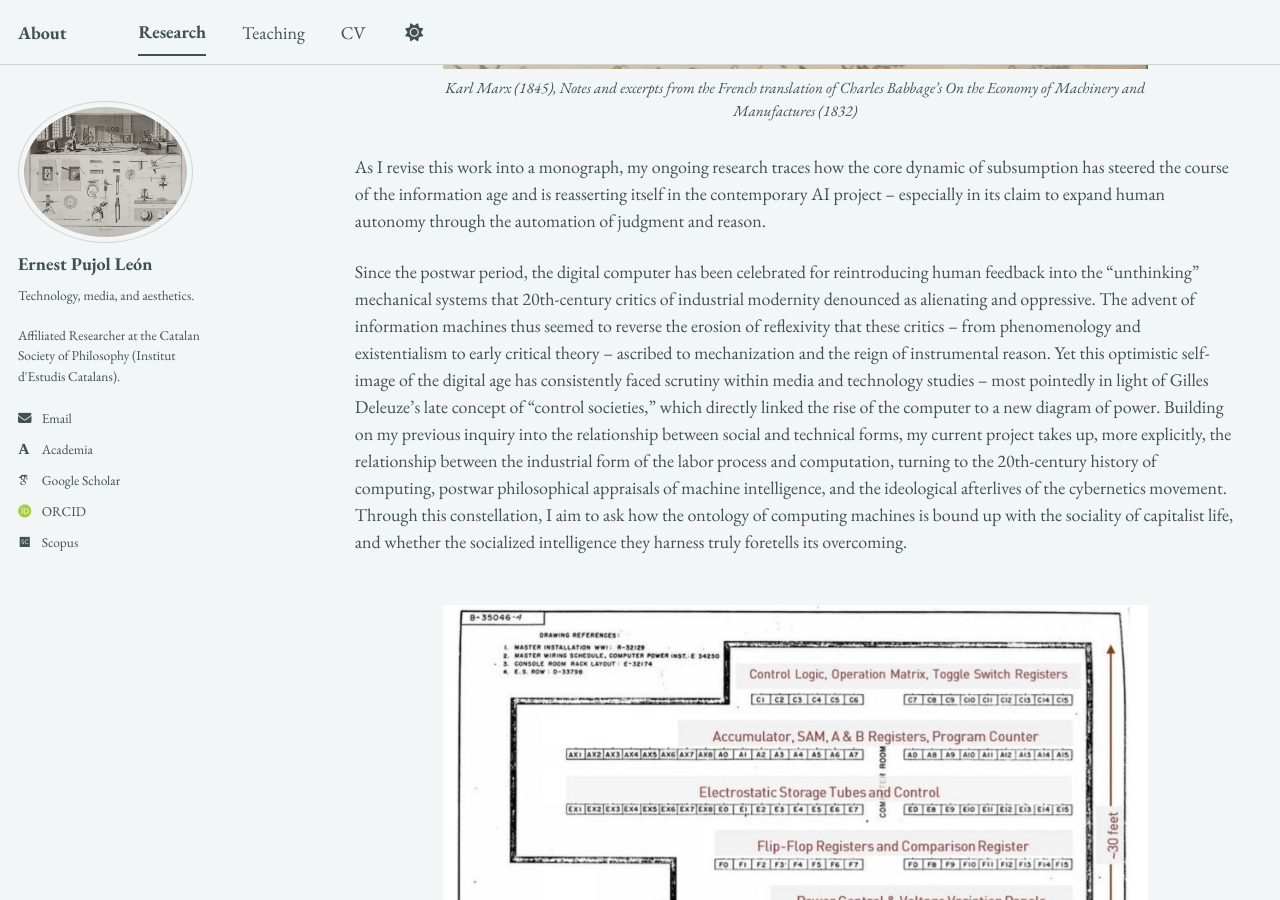
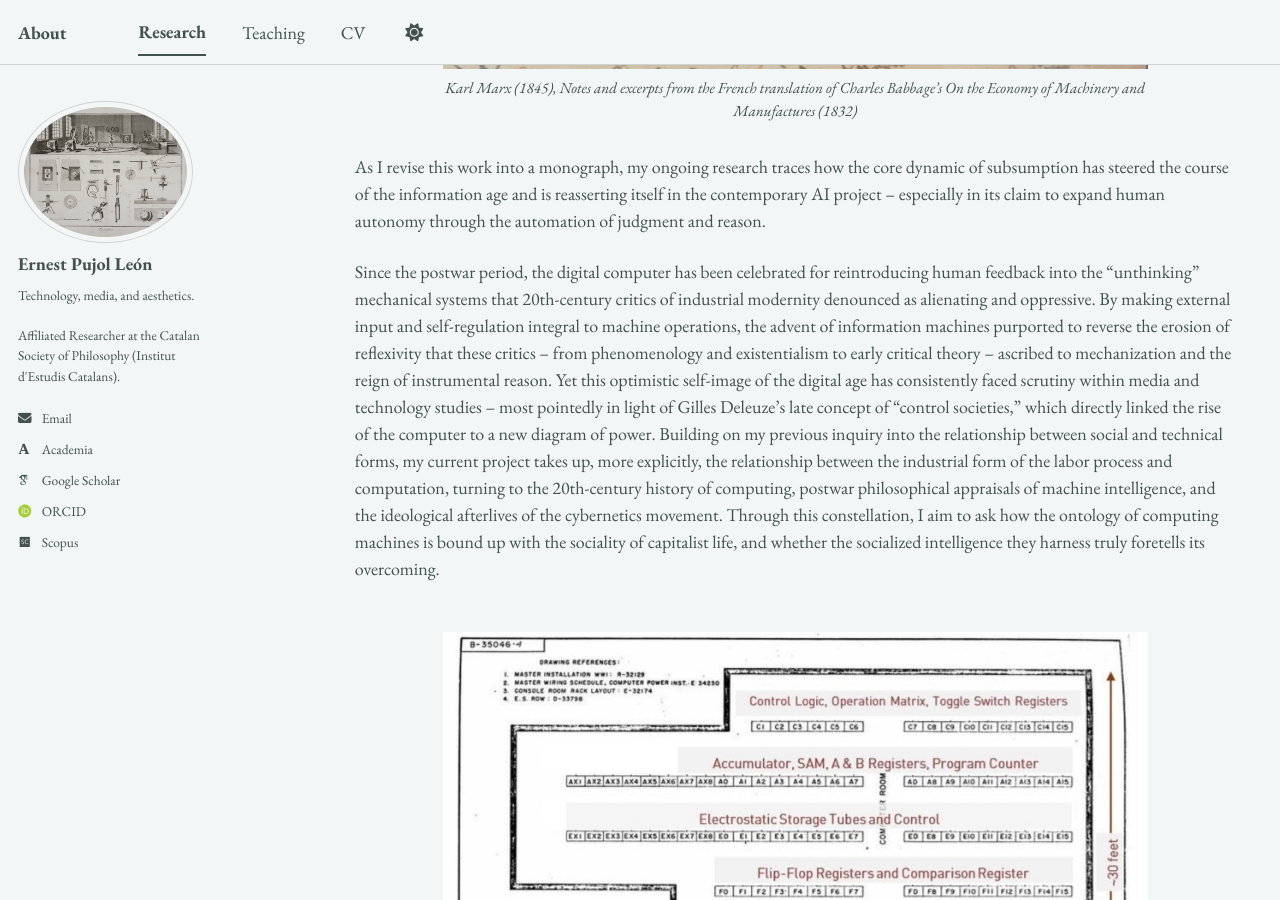
Before and after one commit to epujol90/epujol90.github.io, a Jekyll site: the page built from _pages/research.md, in a window 1280 px wide and 900 px high, scrolled down 1560 px. Built offline with Jekyll 4.4.1, drawn with Linux system fonts in a browser that asks for light colours; some web fonts are replaced; a script bundle is joined from its source files by our own code; library files that are not in the unit come from our copies.

Commit message:
Update research.md

```diff
--- a/_pages/research.md
+++ b/_pages/research.md
@@ -27,7 +27,7 @@ My doctoral work centered on the _longue durée_ of industrial modernity and wha
 
 As I revise this work into a monograph, my ongoing research traces how the core dynamic of subsumption has steered the course of the information age and is reasserting itself in the contemporary AI project -- especially in its claim to expand human autonomy through the automation of judgment and reason.
 
-Since the postwar period, the digital computer has been celebrated for reintroducing human feedback into the "unthinking" mechanical systems that 20th-century critics of industrial modernity denounced as alienating and oppressive. The advent of information machines thus seemed to reverse the erosion of reflexivity that these critics -- from phenomenology and existentialism to early critical theory -- ascribed to mechanization and the reign of instrumental reason. Yet this optimistic self-image of the digital age has consistently faced scrutiny within media and technology studies -- most pointedly in light of Gilles Deleuze's late concept of “control societies," which directly linked the rise of the computer to a new diagram of power. Building on my previous inquiry into the relationship between social and technical forms, my current project takes up, more explicitly, the relationship between the industrial form of the labor process and computation, turning to the 20th-century history of computing, postwar philosophical appraisals of machine intelligence, and the ideological afterlives of the cybernetics movement. Through this constellation, I&nbsp;aim to ask how the ontology of computing machines is bound up with the sociality of capitalist life, and whether the socialized intelligence they harness truly foretells its overcoming.
+Since the postwar period, the digital computer has been celebrated for reintroducing human feedback into the "unthinking" mechanical systems that 20th-century critics of industrial modernity denounced as alienating and oppressive. By making external input and self-regulation integral to machine operations, the advent of information machines purported to reverse the erosion of reflexivity that these critics -- from phenomenology and existentialism to early critical theory -- ascribed to mechanization and the reign of instrumental reason. Yet this optimistic self-image of the digital age has consistently faced scrutiny within media and technology studies -- most pointedly in light of Gilles Deleuze's late concept of “control societies," which directly linked the rise of the computer to a new diagram of power. Building on my previous inquiry into the relationship between social and technical forms, my current project takes up, more explicitly, the relationship between the industrial form of the labor process and computation, turning to the 20th-century history of computing, postwar philosophical appraisals of machine intelligence, and the ideological afterlives of the cybernetics movement. Through this constellation, I&nbsp;aim to ask how the ontology of computing machines is bound up with the sociality of capitalist life, and whether the socialized intelligence they harness truly foretells its overcoming.
 <br>
 <br>
 
```
